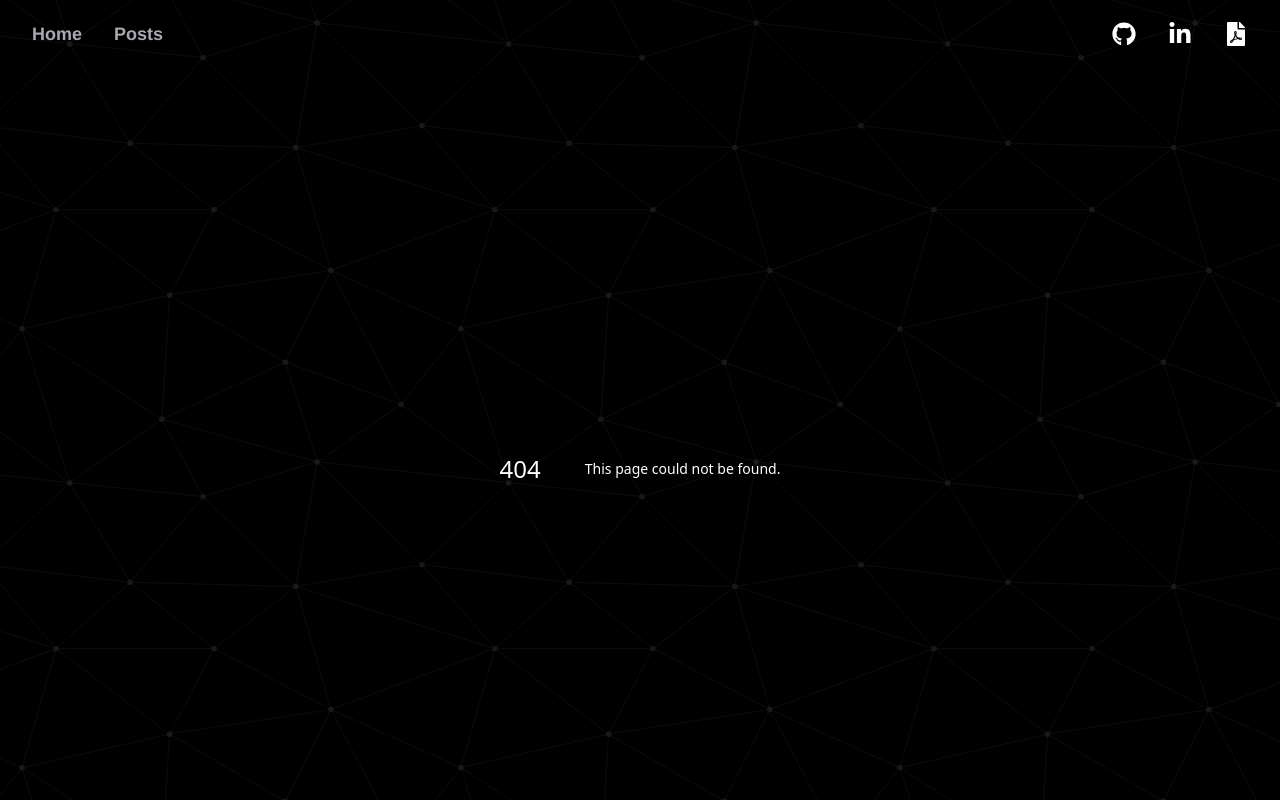
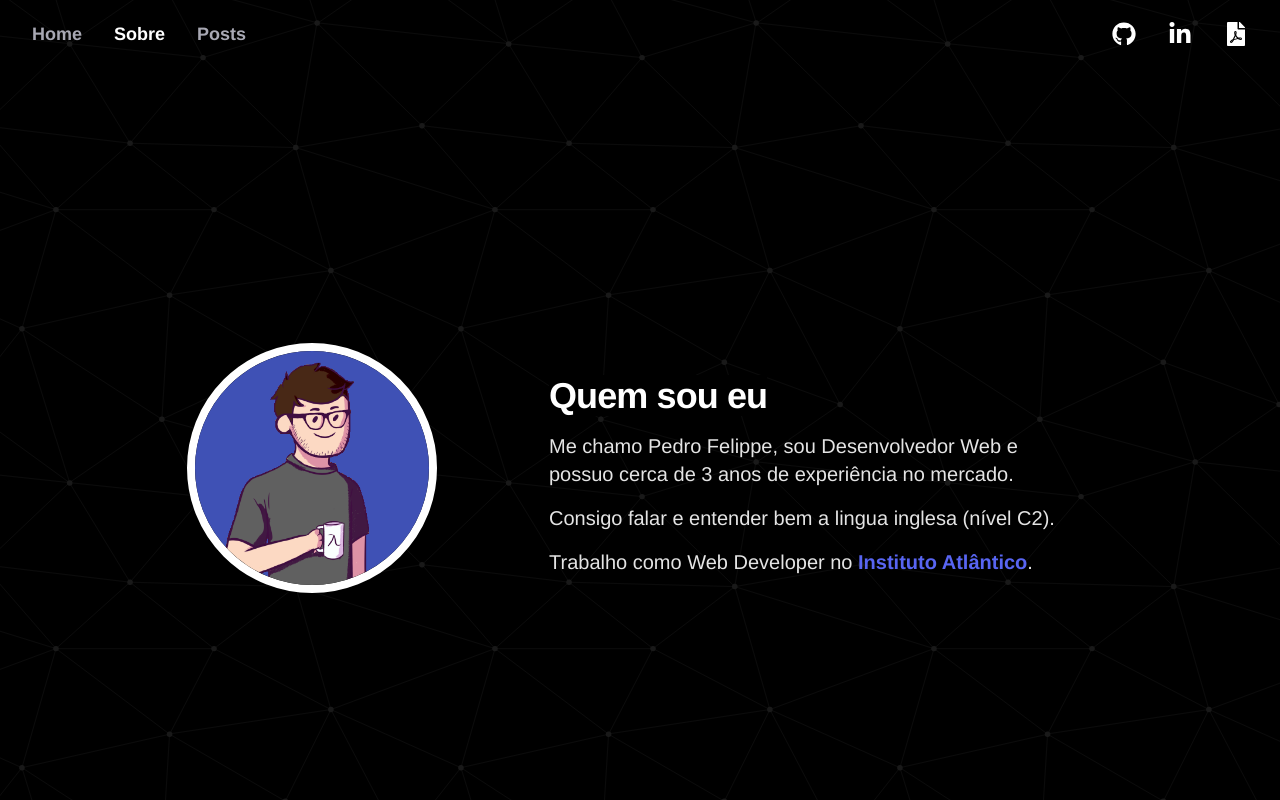
Before and after one commit to pefelippe/Portfolio, a Next.js app: page /about in a window 1280 px wide. Before the commit this address had no page. Built offline with nearby package versions, Linux system fonts and the light colour scheme.

Commit message:
feat: adicionando sobre btn

```diff
--- /dev/null
+++ b/pages/about.tsx
@@ -0,0 +1,63 @@
+import { motion } from "framer-motion";
+import React from "react";
+
+type Props = {};
+
+function About({}: Props) {
+  return (
+    <div className="h-screen flex flex-col justify-center items-center">
+      <div className="flex  max-lg:flex-col xl:gap-12  items-center justify-center mx-auto lg:space-x-8 space-y-4 ">
+        <motion.img
+          whileHover={{
+            scale: 1.05,
+            transition: { duration: 0.1 },
+          }}
+          transition={{
+            duration: 0.5,
+          }}
+          alt="avatar-pefelippe"
+          src="assets/avatar-pdr.png"
+          className="rounded-full md:h-[250px] md:w-[250px] h-[200px] w-[200px] border-8 "
+        />
+
+        <motion.div
+          initial={{
+            opacity: 0,
+            y: 150,
+          }}
+          whileInView={{ opacity: 1, y: 0 }}
+          transition={{
+            duration: 1.5,
+          }}
+          className="flex  flex-col max-xl:items-center justify-center  max-w-xl space-y-4 max-xl:text-center px-8"
+        >
+          <h4 className=" w-full text-3xl font-bold tracking-tight md:text-4xl ">
+            <span className=" bg-[#000] text-[#fff]">Quem sou eu</span>
+          </h4>
+          <span className="text-base md:text-xl   space-y-4 text-[#e4e4e4]">
+            <p>
+              Me chamo Pedro Felippe, sou Desenvolvedor Web e possuo cerca de 3
+              anos de experiência no mercado.
+            </p>
+            <p> Consigo falar e entender bem a lingua inglesa (nível C2).</p>
+
+            <p>
+              Trabalho como Web Developer no{" "}
+              <a
+                href="https://www.atlantico.com.br/"
+                className="font-semibold  text-[#5865f2]"
+                target="_blank"
+                rel="noreferrer"
+              >
+                Instituto Atlântico
+              </a>
+              .
+            </p>
+          </span>
+        </motion.div>
+      </div>
+    </div>
+  );
+}
+
+export default About;
--- a/src/components/Header.tsx
+++ b/src/components/Header.tsx
@@ -30,16 +30,16 @@ function Header({}: Props) {
           Home
         </Link>
 
-        {/* <Link
+        <Link
           className={
-            router.pathname === "/sobre"
+            router.pathname === "/about"
               ? "text-[#fff] hover:text-[#5865f2]"
               : "text-gray-300 hover:text-[#5865f2] "
           }
-          href="/sobre"
+          href="/about"
         >
           Sobre
-        </Link> */}
+        </Link>
 
         <Link
           className={
```
